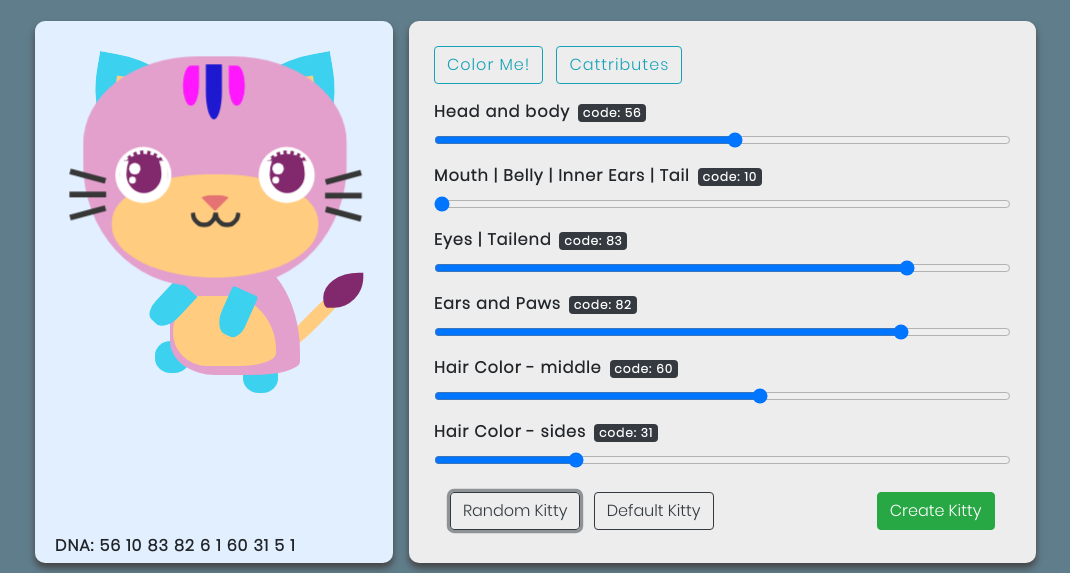
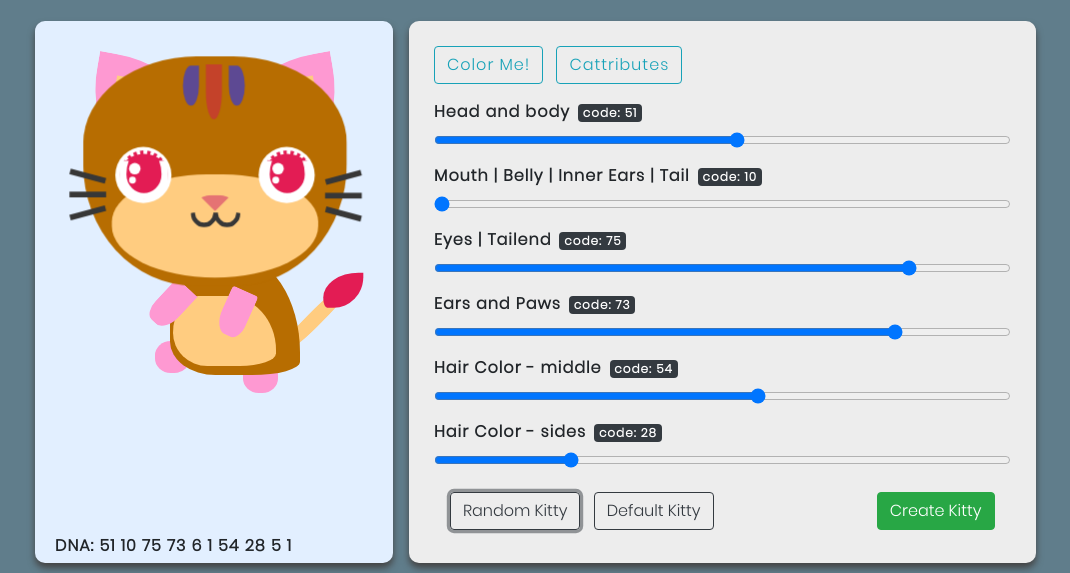
Before and after one commit to CryptoPH-Xyz/Cloning-CryptoKitties, a website: page client/index.html in a window 1280 px wide. Both pictures are taken after a click on the button "Random Kitty". Shown: the part 227-800 px from the top of the page, without its empty margins (76-1146 px from the left). Drawn offline with nearby package versions, Linux system fonts and the light colour scheme.

Commit message:
color issues

```diff
--- a/client/assets/js/catSettings.js
+++ b/client/assets/js/catSettings.js
@@ -2,15 +2,15 @@
 var colors = Object.values(allColors())
 
 var defaultDNA = {
-  "headcolor" : 96,
+  "headcolor" : 21,
   "mouthColor" : 39,
-  "eyesColor" : 98,
-  "earsColor" : 98,
+  "eyesColor" : 65,
+  "earsColor" : 42,
   //Cattributes
   "eyesShape" : 6,
   "decorationPattern" : 3,
-  "decorationMidcolor" : 84,
-  "decorationSidescolor" : 69,
+  "decorationMidcolor" : 37,
+  "decorationSidescolor" : 37,
   "animation" :  6,
   "lastNum" :  1
 }
@@ -127,19 +127,19 @@ $('#animation').change( () => {
 
 //Random Kitty
 $('#random').click(() => {
-  var bodyColorRandom = Math.floor(Math.random() * 88) + 10;
+  var bodyColorRandom = Math.floor(Math.random() * (88 - 10) + 10);
   headColor(colors[bodyColorRandom],bodyColorRandom)
   $("#bodycolor").val(bodyColorRandom)
 
-  var mouthColorRandom = Math.floor(Math.random() * 88) + 10;
+  var mouthColorRandom = Math.floor(Math.random() * (88 - 10) + 10);
   mouthColor(colors[mouthColorRandom],mouthColorRandom)
   $("#mouthcolor").val(mouthColorRandom)
 
-  var eyesColorRandom = Math.floor(Math.random() * 88) + 10;
+  var eyesColorRandom = Math.floor(Math.random() * (88 - 10) + 10);
   eyeColor(colors[eyesColorRandom],eyesColorRandom)
   $("#eyescolor").val(eyesColorRandom)
 
-  var earsColorRandom = Math.floor(Math.random() * 88) + 10;
+  var earsColorRandom = Math.floor(Math.random() * (88 - 10) + 10);
   earColor(colors[earsColorRandom],earsColorRandom)
   $("#earscolor").val(earsColorRandom)
 
@@ -151,11 +151,11 @@ $('#random').click(() => {
   hairStyle(hairStyleRandom)
   $("#hairstyle").val(hairStyleRandom)
 
-  var hairMidColor = Math.floor(Math.random() * 88) + 10;
+  var hairMidColor = Math.floor(Math.random() * (88 - 10) + 10);
   middleHairColor(colors[hairMidColor],hairMidColor)
   $("#hairColor1").val(hairMidColor)
 
-  var hairSideColor = Math.floor(Math.random() * 88) + 10;
+  var hairSideColor = Math.floor(Math.random() * (88 - 10) + 10);
   sidesHairColor(colors[hairSideColor],hairSideColor)
   $("#hairColor2").val(hairSideColor)
 
--- a/client/index.html
+++ b/client/index.html
@@ -101,32 +101,32 @@
                 <div class="collapse show mt-3" data-parent="#parent" id="catColors">
                     <div class="form-group">
                         <label for="formControlRange"><b>Head and body</b><span class="badge badge-dark ml-2" id="headcode"></span></label>
-                        <input type="range" min="10" max="98" class="form-control-range" id="bodycolor">
+                        <input type="range" min="10" max="88" class="form-control-range" id="bodycolor">
                     </div>
 
                     <div class="form-group">
                         <label for="formControlRange"><b>Mouth | Belly | Inner Ears | Tail</b><span class="badge badge-dark ml-2" id="mouthcode"></span></label>
-                        <input type="range" min="10" max="98" class="form-control-range" id="mouthcolor">
+                        <input type="range" min="10" max="88" class="form-control-range" id="mouthcolor">
                     </div>
 
                     <div class="form-group">
                         <label for="formControlRange"><b>Eyes | Tailend</b><span class="badge badge-dark ml-2" id="eyecode"></span></label>
-                        <input type="range" min="10" max="98" class="form-control-range" id="eyescolor">
+                        <input type="range" min="10" max="88" class="form-control-range" id="eyescolor">
                     </div>
 
                     <div class="form-group">
                         <label for="formControlRange"><b>Ears and Paws</b><span class="badge badge-dark ml-2" id="earcode"></span></label>
-                        <input type="range" min="10" max="98" class="form-control-range" id="earscolor">
+                        <input type="range" min="10" max="88" class="form-control-range" id="earscolor">
                     </div>
 
                     <div class="form-group">
                         <label for="formControlRange"><b>Hair Color - middle</b><span class="badge badge-dark ml-2" id="middleHair"></span></label>
-                        <input type="range" min="10" max="98" class="form-control-range" id="hairColor1">
+                        <input type="range" min="10" max="88" class="form-control-range" id="hairColor1">
                     </div>
 
                     <div class="form-group">
                         <label for="formControlRange"><b>Hair Color - sides</b><span class="badge badge-dark ml-2" id="sidesHair"></span></label>
-                        <input type="range" min="10" max="98" class="form-control-range" id="hairColor2">
+                        <input type="range" min="10" max="88" class="form-control-range" id="hairColor2">
                     </div>
                 </div>
 
```
